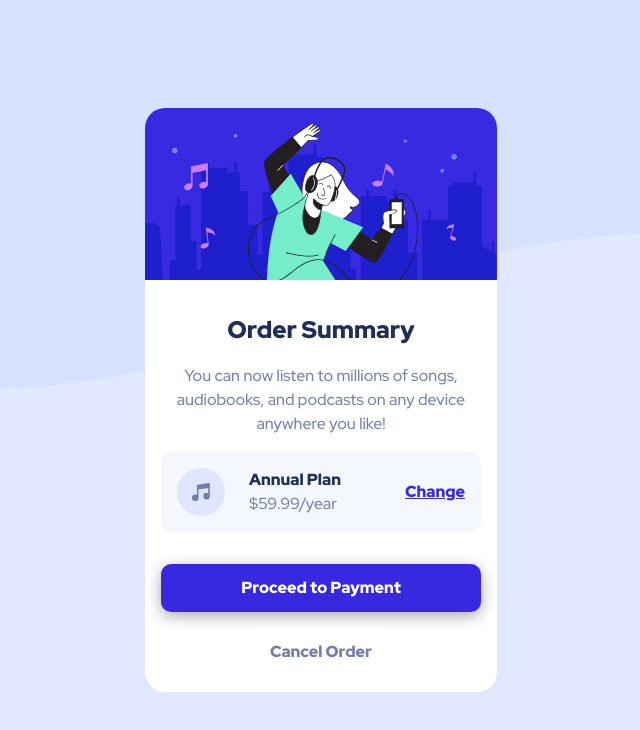
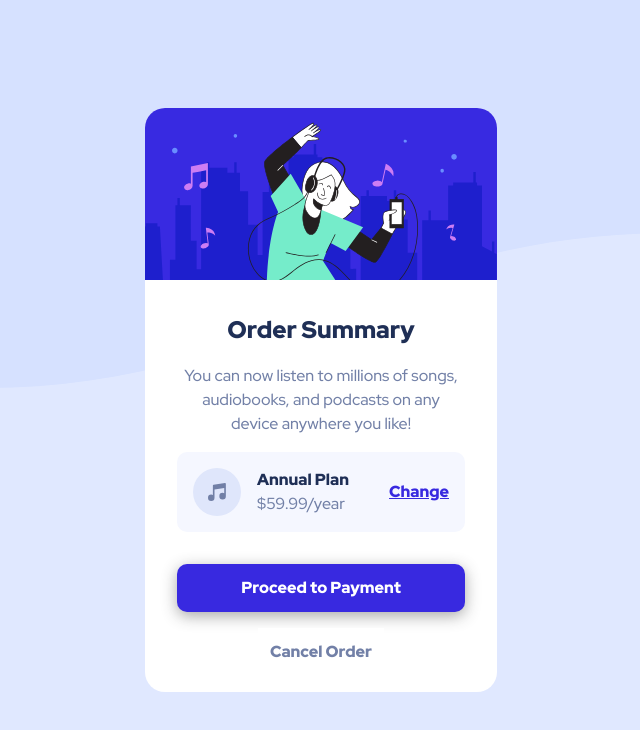
Before and after one commit to Robert-Rynard/order-summary-component-main, a plain HTML site: page index.html in a window 1280 px wide. Shown: the whole page, without its empty margins (319-959 px from the left). Drawn offline with Linux system fonts and the light colour scheme.

Commit message:
adjust margin

```diff
--- a/styles.css
+++ b/styles.css
@@ -106,7 +106,7 @@ body {
 }
 
 .card__body {
-  margin: 0 1rem;
+  margin: 0 2rem;
   color: hsl(224, 23%, 55%);
 }
 
@@ -116,14 +116,13 @@ body {
   background-color: hsl(225, 100%, 98%);
   border-radius: 10px;
   padding: 1rem;
-  margin: 1rem;
+  margin: 1rem 2rem;
   align-items: center;
 }
 
 .plan__selection {
   text-align: left;
   color: hsl(224, 23%, 55%);
-  margin-left: 0.5rem;
 }
 
 .plan__selection-title {
@@ -142,7 +141,7 @@ body {
 
 .card__payment-btn {
   cursor: pointer;
-  margin: 1rem;
+  margin: 1rem 2rem;
   background-color: hsl(245, 75%, 52%);
   color: white;
   border-radius: 10px;
```
